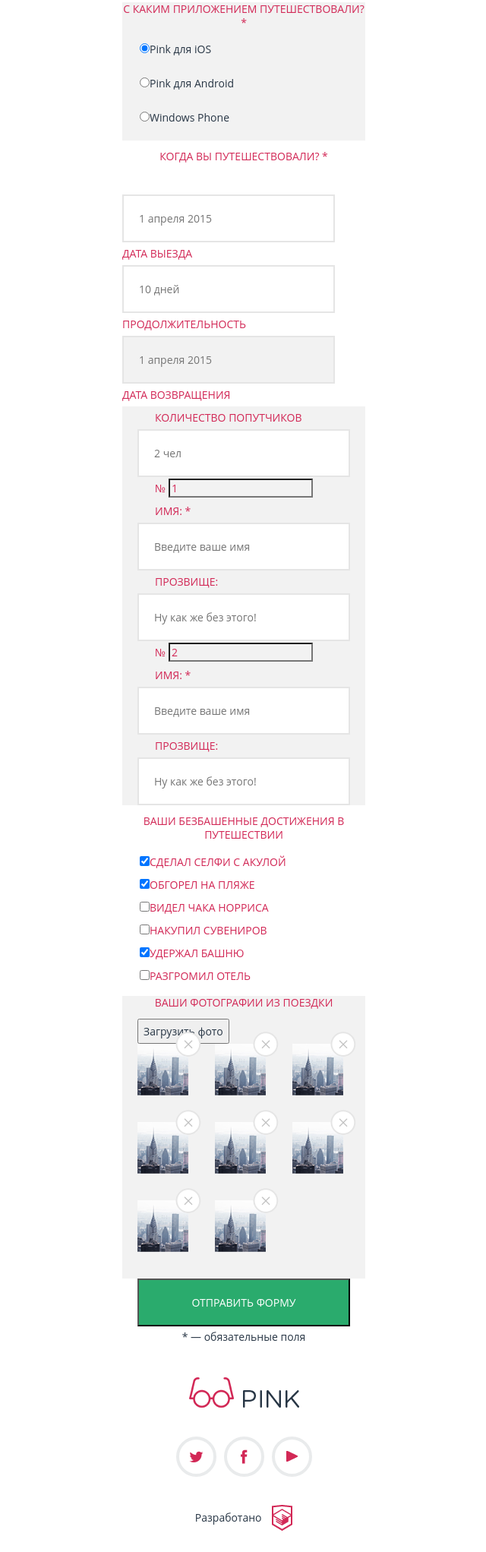
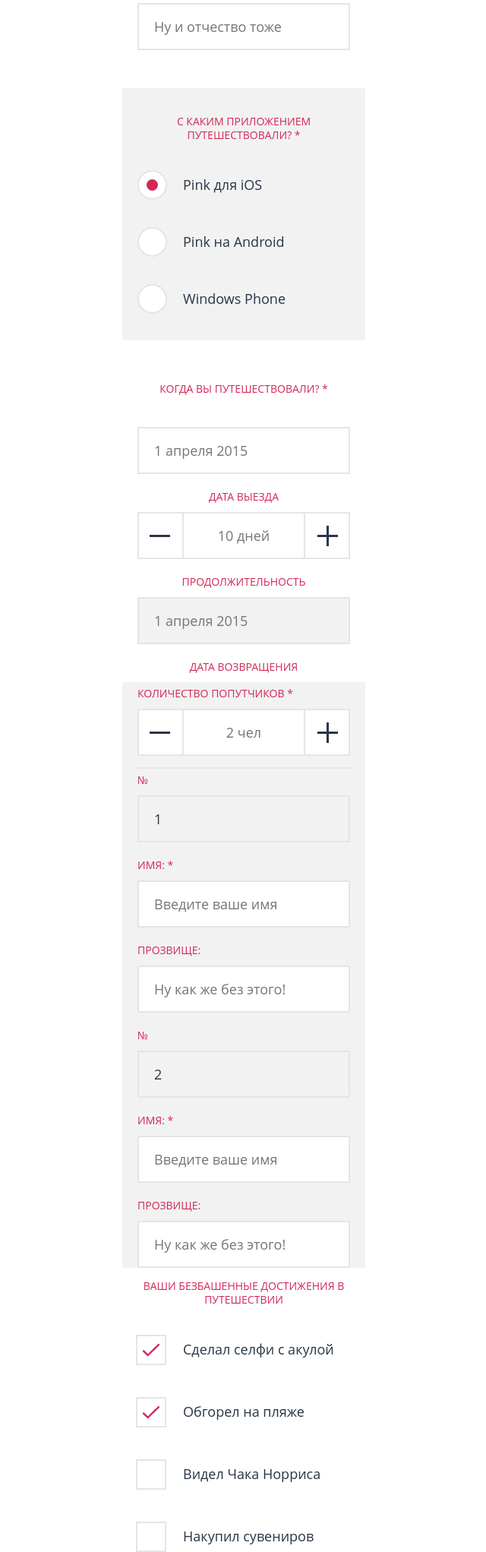
Before and after one commit to artbataev/43924-pink, a website: page form.html in a window 1280 px wide. Shown: the part 662-2705 px from the top of the page at 76% size, without its empty margins (319-959 px from the left). Drawn offline with nearby package versions, Linux system fonts and the light colour scheme; files that its build step writes are made by us from their sources.

Commit message:
Сделана большая часть верстки формы

```diff
--- a/form.html
+++ b/form.html
@@ -10,7 +10,7 @@
 <body>
 
   <div class="container">
-    <header class="page-header">
+    <header class="page-header  page-header--form">
       <div class="page-header__nav-bar">
           <a href="#" class="page-header__logo-link">
             <img src="img/sm-logo.png" alt="Pink">
@@ -38,58 +38,59 @@
         </div>
 
         <div class="contest-form__person">
-          <label>Имя: * <input type="text" placeholder="Введите ваше имя" name="person-name" required autofocus></label>
-          <label>Фамилия: * <input type="text" placeholder="Укажите фамилию" name="person-surname" required></label>
-          <label>Отчество: <input type="text" placeholder="Ну и отчество тоже" name="person-patronymic"></label>
+          <label for="person-name">Имя: * </label><input type="text" placeholder="Введите ваше имя" name="person-name" id="person-name" required autofocus>
+          <label for="person-surname">Фамилия: * </label><input type="text" placeholder="Укажите фамилию" name="person-surname" id="person-surname" required>
+          <label for="person-patronymic">Отчество: </label><input type="text" placeholder="Ну и отчество тоже" name="person-patronymic" id="person-patronymic">
         </div>
       </div>
 
       <div class="contest-form__app-type">
         <h2 class="contest-form__block-heading">С каким приложением путешествовали? *</h2>
-        <label><input type="radio" value="iOS" name="app-type" checked>Pink для iOS</label>
-        <label><input type="radio" value="Android" name="app-type">Pink для Android</label>
-        <label><input type="radio" value="Windows-Phone" name="app-type">Windows Phone</label>
+        <input type="radio" value="iOS" name="app-type" id="app-ios" checked><label for="app-ios">Pink для iOS</label>
+        <input type="radio" value="Android" name="app-type" id="app-android"><label for="app-android">Pink на Android</label>
+        <input type="radio" value="Windows-Phone" name="app-type" id="app-windows"><label for="app-windows">Windows Phone</label>
       </div>
 
       <div class="contest-form__dates">
         <h2 class="contest-form__block-heading">Когда вы путешествовали? *</h2>
-        <label><input type="text" placeholder="1 апреля 2015" name="date-start" required>Дата выезда</label>
+        <input type="text" placeholder="1 апреля 2015" name="date-start" id="date-start" required><label for="date-start">Дата выезда</label>
         <!-- input type="date" не должно иметь placeholder, и формат даты будет другой -->
-        <label>
-          <div class="increment-field">
-            <input type="text" placeholder="10 дней" name="duration">
-          </div>
+        <div class="increment-field">
+          <input type="text" placeholder="10 дней" name="duration" id="duration">
+        </div>
+        <label for="duration">
           Продолжительность
         </label>
-        <label><input type="text" placeholder="1 апреля 2015" name="date-end" readonly>Дата возвращения</label>
+        <input type="text" placeholder="1 апреля 2015" name="date-end" id="date-end" readonly><label for="date-end">Дата возвращения</label>
       </div>
 
       <div class="contest-form__companions">
-          <label>
-            Количество попутчиков
-            <div class="increment-field">
-              <input type="text" placeholder="2 чел" name="companions-number">
-            </div>
+          <label for="companions-number">
+            Количество попутчиков *
           </label>
+          <div class="increment-field">
+            <input type="text" placeholder="2 чел" name="companions-number" id="companions-number">
+          </div>
+
 
           <div class="contest-form__companions-list">
             <div class="contest-form__companions-list-item">
               <div class="contest-form__companions-list-item-number">
-                <label>№ <input type="number" value="1" min="1" name="companion-number-1" readonly></label>
+                <label>№</label for="companion-number-1"><input type="number" value="1" min="1" name="companion-number-1" id="companion-number-1" readonly>
               </div>
               <div class="contest-form__companions-list-item-info">
-                <label>Имя: * <input type="text" name="companion-1-name" placeholder="Введите ваше имя" required></label>
-                <label>Прозвище: <input type="text" name="companion-1-nickname" placeholder="Ну как же без этого!"></label>
+                <label for="companion-1-name">Имя: * </label><input type="text" name="companion-1-name" id="companion-1-name" placeholder="Введите ваше имя" required>
+                <label for="companion-1-nickname">Прозвище: </label><input type="text" name="companion-1-nickname" id="companion-1-nickname" placeholder="Ну как же без этого!">
               </div>
             </div>
 
             <div class="contest-form__companions-list-item">
               <div class="contest-form__companions-list-item-number">
-                <label>№ <input type="number" value="2" min="1" name="companion-number-1" readonly></label>
+                <label for="companion-number-1">№ </label><input type="number" value="2" min="1" name="companion-number-1" id="companion-number-1" readonly>
               </div>
               <div class="contest-form__companions-list-item-info">
-                <label>Имя: * <input type="text" name="companion-2-name" placeholder="Введите ваше имя" required></label>
-                <label>Прозвище: <input type="text" name="companion-2-nickname" placeholder="Ну как же без этого!"></label>
+                <label for="companion-2-name">Имя: * </label><input type="text" name="companion-2-name" id="companion-2-name" placeholder="Введите ваше имя" required>
+                <label for="companion-2-nickname">Прозвище: </label><input type="text" name="companion-2-nickname" id="companion-2-nickname" placeholder="Ну как же без этого!">
               </div>
             </div>
           </div>
@@ -97,41 +98,49 @@
 
       <div class="contest-form__achievements">
           <h2 class="contest-form__block-heading">Ваши безбашенные достижения в путешествии</h2>
-          <label><input type="checkbox" name="achievements-selfi" checked>Сделал селфи с акулой</label>
-          <label><input type="checkbox" name="achievements-suntan" checked>Обгорел на пляже</label>
-          <label><input type="checkbox" name="achievements-norris">Видел Чака Норриса</label>
-          <label><input type="checkbox" name="achievements-souvenirs">Накупил сувениров</label>
-          <label><input type="checkbox" name="achievements-mind" checked>Удержал башню</label>
-          <label><input type="checkbox" name="achievements-defeat">Разгромил отель</label>
+          <input type="checkbox" name="achievements-selfi" id="selfi" checked><label for="selfi">Сделал селфи с акулой</label>
+          <input type="checkbox" name="achievements-suntan" id="suntan" checked><label for="suntan">Обгорел на пляже</label>
+          <input type="checkbox" name="achievements-norris" id="norris"><label for="norris">Видел Чака Норриса</label>
+          <input type="checkbox" name="achievements-souvenirs" id="souvenirs"><label for="souvenirs">Накупил сувениров</label>
+          <input type="checkbox" name="achievements-mind" id="mind" checked><label for="mind">Удержал башню</label>
+          <input type="checkbox" name="achievements-defeat" id="defeat"><label for="defeat">Разгромил отель</label>
       </div>
 
       <div class="contest-form__photos">
-          <h2 class="contest-form__block-heading">Ваши фотографии из поездки</h2>
+          <h2 class="contest-form__block-heading">Ваши фотографии из поездки *</h2>
           <button type="button" class="btn-upload-photo">Загрузить фото</button>
           <div class="contest-form__photos-items">
             <div class="contest-form__single-photo">
               <img alt="" src="img/photo-sm-1.jpg">
+              <div class="contest-form__single-photo-name">img-1.jpg</div>
             </div>
             <div class="contest-form__single-photo">
               <img alt="" src="img/photo-sm-1.jpg">
+              <div class="contest-form__single-photo-name">img-2.jpg</div>
             </div>
             <div class="contest-form__single-photo">
               <img alt="" src="img/photo-sm-1.jpg">
+              <div class="contest-form__single-photo-name">img-3.jpg</div>
             </div>
             <div class="contest-form__single-photo">
               <img alt="" src="img/photo-sm-1.jpg">
+              <div class="contest-form__single-photo-name">img-4.jpg</div>
             </div>
             <div class="contest-form__single-photo">
               <img alt="" src="img/photo-sm-1.jpg">
+              <div class="contest-form__single-photo-name">img-5.jpg</div>
             </div>
             <div class="contest-form__single-photo">
               <img alt="" src="img/photo-sm-1.jpg">
+              <div class="contest-form__single-photo-name">img-6.jpg</div>
             </div>
             <div class="contest-form__single-photo">
               <img alt="" src="img/photo-sm-1.jpg">
+              <div class="contest-form__single-photo-name">img-7.jpg</div>
             </div>
             <div class="contest-form__single-photo">
               <img alt="" src="img/photo-sm-1.jpg">
+              <div class="contest-form__single-photo-name">img-8.jpg</div>
             </div>
           </div>
       </div>
--- a/less/components/blog_page.less
+++ b/less/components/blog_page.less
@@ -9,7 +9,7 @@
     padding-top: 24px;
 
     color: @main-dark-color;
-    border-bottom: 1px solid #e5e5e5;
+    border-bottom: 1px solid @main-divider-color;
     &:last-of-type {
       border-bottom: none;
     }
@@ -69,7 +69,7 @@
         text-decoration: none;
 
         color: @main-dark-color;
-        border: 2px solid #e5e5e5;
+        border: 2px solid @main-divider-color;
         border-radius: 1px;
       }
       &--active a,
--- a/less/components/form_page.less
+++ b/less/components/form_page.less
@@ -1,7 +1,11 @@
 .contest-form {
-  padding-top: 40px;
+  padding-top: 45px;
+  padding-bottom: 30px;
   &__promo {
-    margin-bottom: 30px;
+    font-size: 14px;
+    line-height: 30px;
+
+    margin-bottom: 35px;
 
     text-align: center;
   }
@@ -9,23 +13,31 @@
     font-size: 14px;
     line-height: 30px;
 
-    margin-left: 23px;
+    display: block;
+
+    margin-bottom: 5px;
 
     text-transform: uppercase;
 
     color: @pink-color;
   }
-  input[type="text"] {
+  input[type="text"],
+  input[type="number"] {
+    font-size: 18px;
+    line-height: 30px;
+
     display: block;
 
     box-sizing: border-box;
     width: 280px;
-    padding: 20px;
+    margin-bottom: 15px;
+    padding: 14px 20px;
 
     text-transform: none;
 
     color: @main-dark-color;
-    border: 2px solid #e5e5e5;
+    border: 2px solid @main-divider-color;
+    border-radius: 1px;
   }
   input[readonly] {
     background: @minor-light-color;
@@ -35,6 +47,9 @@
     font-weight: normal;
     line-height: 18px;
 
+    margin: 0;
+    margin-bottom: 41px;
+
     text-align: center;
     text-transform: uppercase;
 
@@ -42,36 +57,127 @@
   }
   &__main-info {
     padding-right: 20px;
+    padding-bottom: 35px;
     padding-left: 20px;
+    label {
+      margin-left: 23px;
+    }
   }
   &__app-type {
+    padding-top: 35px;
+    padding-right: 20px;
+    padding-left: 20px;
+
     background: @minor-light-color;
     label {
+      font-size: 18px;
+
+      position: relative;
+
       display: block;
 
-      padding-bottom: 15px;
+      padding-bottom: 40px;
+      padding-left: 60px;
 
       text-transform: none;
 
       color: @main-dark-color;
+      &:before {
+        position: absolute;
+        top: -2px;
+        left: 2px;
+
+        display: block;
+
+        width: 15px;
+        height: 15px;
+
+        content: "";
+
+        border: 10px solid @main-light-color;
+        border-radius: 50%;
+        background: @main-light-color;
+        box-shadow: 0 0 0 2px @main-divider-color;
+      }
+    }
+    input[type="radio"] {
+      display: none;
+    }
+    input[type="radio"]:checked + label:before {
+      background: @pink-color;
     }
   }
+  &__dates {
+    padding-top: 50px;
+    padding-right: 20px;
+    padding-left: 20px;
+
+    text-align: center;
+  }
   &__companions {
+    padding-right: 20px;
+    padding-left: 20px;
+
     background: @minor-light-color;
-    padding-left: 20px;
-    padding-right: 20px;
+    &-list {
+      border-top: 2px solid @main-divider-color;
+      &-item {
+
+      }
+    }
   }
   &__achievements {
+    padding-right: 20px;
+    padding-left: 20px;
     label {
+      font-size: 18px;
+
+      position: relative;
+
       display: block;
+
+      padding-bottom: 47px;
+      padding-left: 60px;
+
+      text-transform: none;
+
+      color: @main-dark-color;
+      &:before {
+        position: absolute;
+        top: -4px;
+        left: -2px;
+
+        display: block;
+
+        width: 36px;
+        height: 36px;
+
+        content: "";
+
+        border: 2px solid @main-divider-color;
+        background: @main-light-color;
+      }
+    }
+    input[type="checkbox"] {
+      display: none;
+    }
+    input[type="checkbox"]:checked + label:before {
+      background: @main-light-color url("../img/icon-check.png") no-repeat center 50%;
     }
   }
   &__photos {
-    background: @minor-light-color;
+    padding-top: 35px;
     padding-right: 20px;
     padding-left: 20px;
+
+    background: @minor-light-color;
     &-items {
       font-size: 0;
+
+      margin-top: 40px;
+      padding-top: 35px;
+
+      border-top: 2px solid #e5e5e5;
     }
   }
   &__single-photo {
@@ -82,9 +188,8 @@
 
     width: 67px;
     height: 68px;
-    margin-right: 35px;
+    margin-right: 39px;
     margin-bottom: 35px;
-
 
     vertical-align: top;
     &:nth-child(3n) {
@@ -107,20 +212,95 @@
       border-radius: 50%;
       background: url("../img/icon-photo-del.png") no-repeat 0 0;
     }
+    img {
+      display: block;
+    }
+    &-name {
+      font-size: 12px;
+      line-height: 18px;
+
+      text-transform: uppercase;
+    }
   }
   &__ending {
+    padding-top: 20px;
+    padding-right: 20px;
     padding-left: 20px;
-    padding-right: 20px;
+
     text-align: center;
+    text-transform: uppercase;
   }
 }
 
-.btn-submit-form {
-  display: block;
-  text-transform: uppercase;
-  color: @main-light-color;
-  background: #2aab6d;
-  width: 280px;
-  text-align: center;
-  padding: 20px;
+
+.increment-field {
+  position: relative;
+  input {
+    display: block;
+
+    text-align: center;
+  }
+  &:before,
+  &:after {
+    position: absolute;
+    top: 2px;
+
+    display: block;
+
+    width: 59px;
+    height: 59px;
+
+    content: "";
+    cursor: pointer;
+  }
+  &:before {
+    left: 0;
+
+    border-right: 2px solid @main-divider-color;
+    background: url("../img/icon-decrement.png") no-repeat 50% 50%;
+  }
+  &:after {
+    right: 0;
+
+    border-left: 2px solid @main-divider-color;
+    background: url("../img/icon-increment.png") no-repeat 50% 50%;
+  }
 }
+
+
+.btn {
+  &-upload-photo {
+    font-size: 18px;
+    font-weight: bold;
+
+    display: block;
+
+    width: 280px;
+    padding: 10px;
+
+    text-transform: uppercase;
+
+    border: 1px solid @main-divider-color;
+    border-radius: 1px;
+    background: @main-light-color;
+  }
+
+
+  &-submit-form {
+    font-size: 18px;
+
+    display: block;
+
+    width: 280px;
+    margin-bottom: 20px;
+    padding: 20px;
+
+    text-align: center;
+    text-transform: uppercase;
+
+    color: @main-light-color;
+    border: none;
+    border-radius: 1px;
+    background: #2aab6d;
+  }
+}
--- a/less/components/post_page.less
+++ b/less/components/post_page.less
@@ -7,7 +7,7 @@
 
     text-align: center;
 
-    border-bottom: 1px solid #e5e5e5;
+    border-bottom: 1px solid @main-divider-color;
   }
   &__heading {
     font-size: 30px;
@@ -73,7 +73,7 @@
     margin-top: 27px;
     padding-left: 20px;
 
-    box-shadow: -10px 0px 0 -8px @pink-color;
+    box-shadow: -10px 0 0 -8px @pink-color;
     &-author {
       font-style: italic;
 
@@ -99,7 +99,7 @@
       text-transform: uppercase;
 
       color: @main-dark-color;
-      border: 2px solid #e5e5e5;
+      border: 2px solid @main-divider-color;
       border-radius: 1px;
       &--prev {
         float: left;
--- a/less/variables.less
+++ b/less/variables.less
@@ -4,3 +4,4 @@
 @main-light-color: #ffffff;
 @minor-light-color: #f2f2f2;
 @pink-color: #d22856;
+@main-divider-color: #e5e5e5;
```
Also changed, not shown: less/components/page_header.less (+8 -5 lines), img/icon-check.png (added), img/icon-decrement.png (added), img/icon-increment.png (added).
